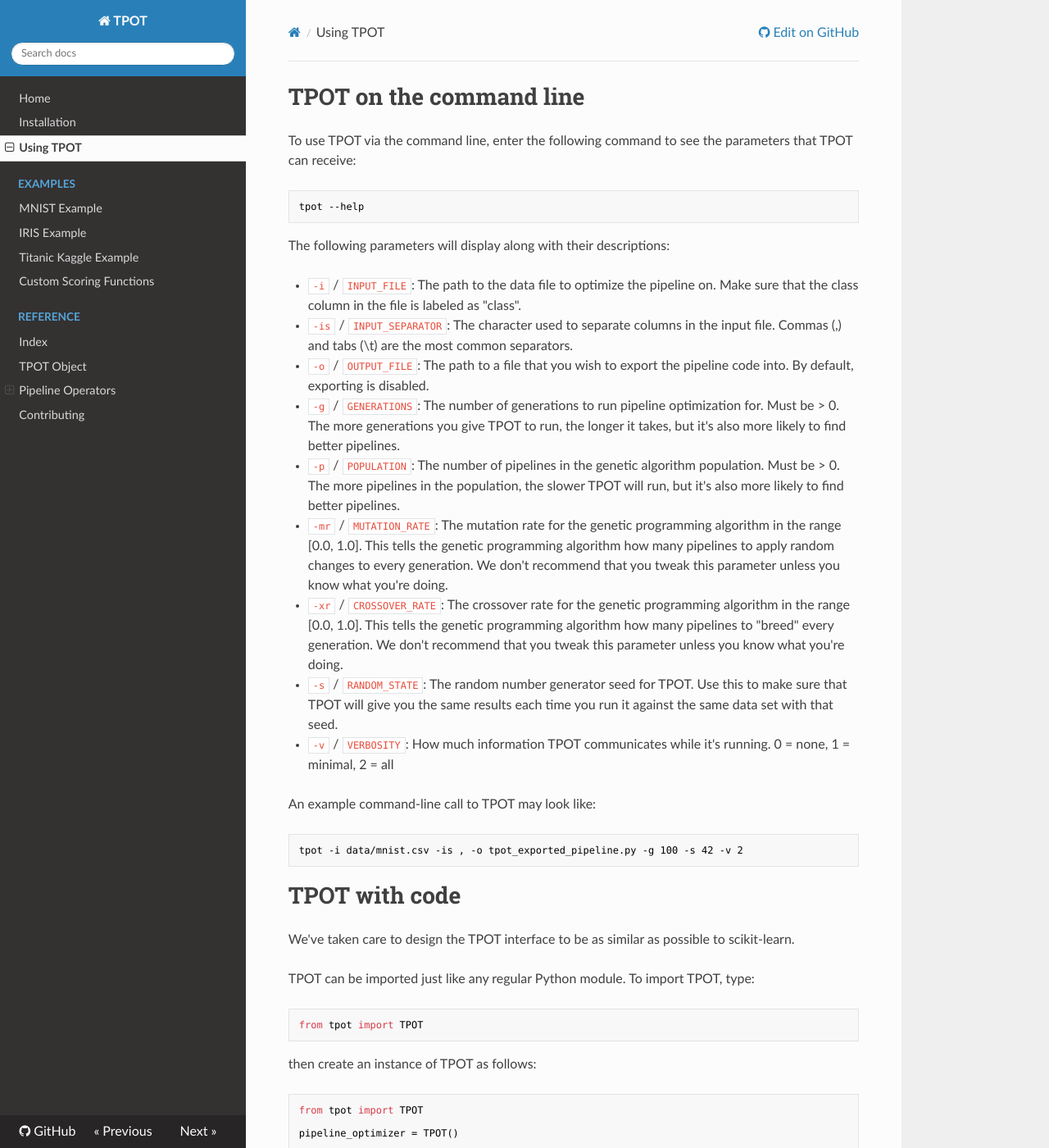
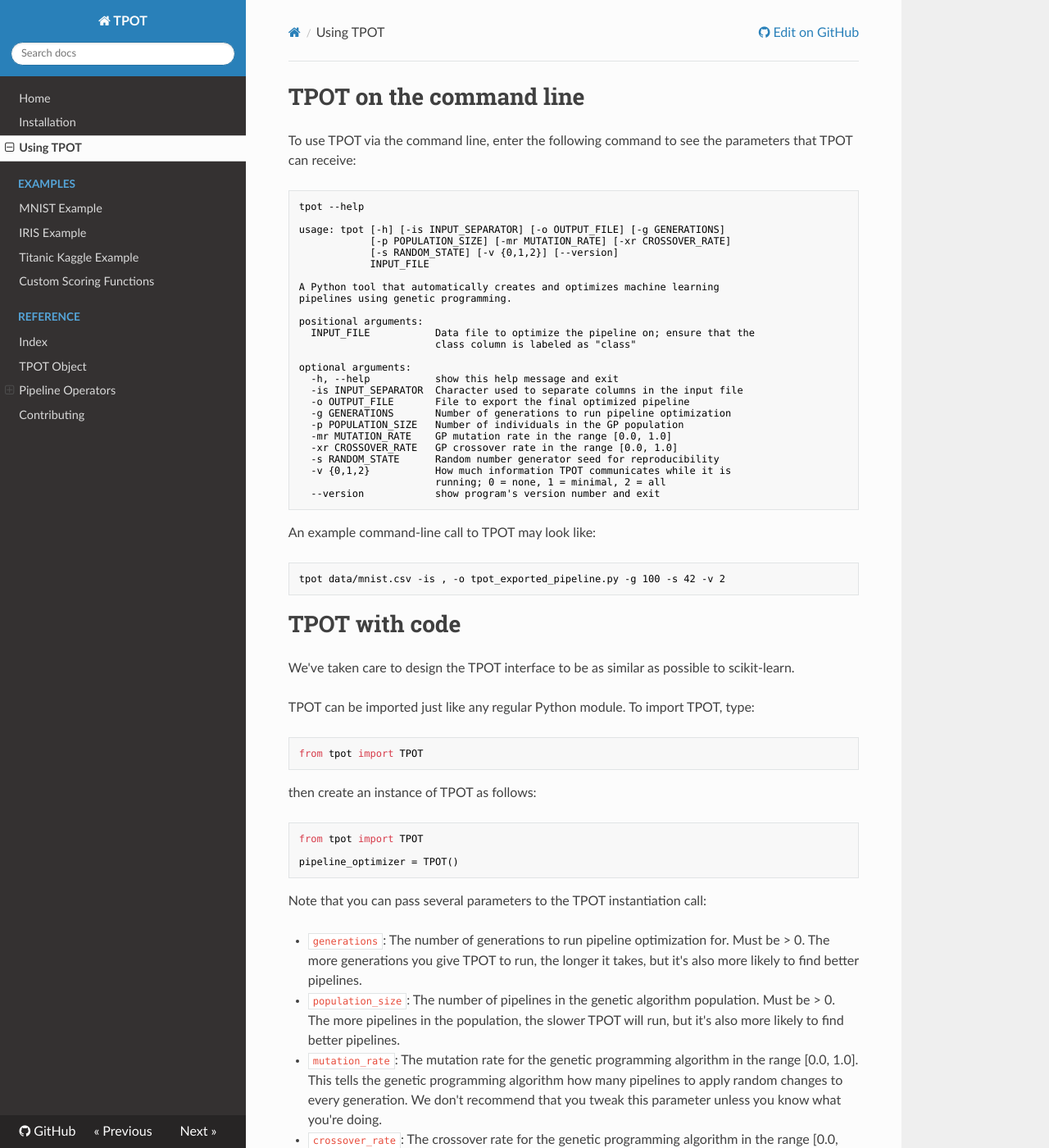
Before and after one commit to EpistasisLab/tpot, an MkDocs documentation site: the page built from docs/sources/using.md, in a window 1280 px wide and 1400 px high. Shown: the whole window at 82% size. Built offline with MkDocs 1.6.1, drawn with Linux system fonts in a browser that asks for light colours; nearby versions of some CDN libraries; old or Windows-style settings are respelled for this version of MkDocs.

Commit message:
Rework the command line interface
``version`` command now uses the built-in argparse version command.

User no longer needs to specify `-i` for the input file; an input file
is always expected as the first positional argument by default.

````diff
--- a/docs/sources/using.md
+++ b/docs/sources/using.md
@@ -4,24 +4,37 @@
 
 ```Shell
 tpot --help
+
+usage: tpot [-h] [-is INPUT_SEPARATOR] [-o OUTPUT_FILE] [-g GENERATIONS]
+            [-p POPULATION_SIZE] [-mr MUTATION_RATE] [-xr CROSSOVER_RATE]
+            [-s RANDOM_STATE] [-v {0,1,2}] [--version]
+            INPUT_FILE
+
+A Python tool that automatically creates and optimizes machine learning
+pipelines using genetic programming.
+
+positional arguments:
+  INPUT_FILE           Data file to optimize the pipeline on; ensure that the
+                       class column is labeled as "class"
+
+optional arguments:
+  -h, --help           show this help message and exit
+  -is INPUT_SEPARATOR  Character used to separate columns in the input file
+  -o OUTPUT_FILE       File to export the final optimized pipeline
+  -g GENERATIONS       Number of generations to run pipeline optimization
+  -p POPULATION_SIZE   Number of individuals in the GP population
+  -mr MUTATION_RATE    GP mutation rate in the range [0.0, 1.0]
+  -xr CROSSOVER_RATE   GP crossover rate in the range [0.0, 1.0]
+  -s RANDOM_STATE      Random number generator seed for reproducibility
+  -v {0,1,2}           How much information TPOT communicates while it is
+                       running; 0 = none, 1 = minimal, 2 = all
+  --version            show program's version number and exit
 ```
-
-The following parameters will display along with their descriptions:
-
-* `-i` / `INPUT_FILE`: The path to the data file to optimize the pipeline on. Make sure that the class column in the file is labeled as "class".
-* `-is` / `INPUT_SEPARATOR`: The character used to separate columns in the input file. Commas (,) and tabs (\t) are the most common separators.
-* `-o` / `OUTPUT_FILE`: The path to a file that you wish to export the pipeline code into. By default, exporting is disabled.
-* `-g` / `GENERATIONS`: The number of generations to run pipeline optimization for. Must be > 0. The more generations you give TPOT to run, the longer it takes, but it's also more likely to find better pipelines.
-* `-p` / `POPULATION`: The number of pipelines in the genetic algorithm population. Must be > 0. The more pipelines in the population, the slower TPOT will run, but it's also more likely to find better pipelines.
-* `-mr` / `MUTATION_RATE`: The mutation rate for the genetic programming algorithm in the range [0.0, 1.0]. This tells the genetic programming algorithm how many pipelines to apply random changes to every generation. We don't recommend that you tweak this parameter unless you know what you're doing.
-* `-xr` / `CROSSOVER_RATE`: The crossover rate for the genetic programming algorithm in the range [0.0, 1.0]. This tells the genetic programming algorithm how many pipelines to "breed" every generation. We don't recommend that you tweak this parameter unless you know what you're doing.
-* `-s` / `RANDOM_STATE`: The random number generator seed for TPOT. Use this to make sure that TPOT will give you the same results each time you run it against the same data set with that seed.
-* `-v` / `VERBOSITY`: How much information TPOT communicates while it's running. 0 = none, 1 = minimal, 2 = all
 
 An example command-line call to TPOT may look like:
 
 ```Shell
-tpot -i data/mnist.csv -is , -o tpot_exported_pipeline.py -g 100 -s 42 -v 2
+tpot data/mnist.csv -is , -o tpot_exported_pipeline.py -g 100 -s 42 -v 2
 ```
 
 # TPOT with code
````
Also changed, not shown: 1 other file.
